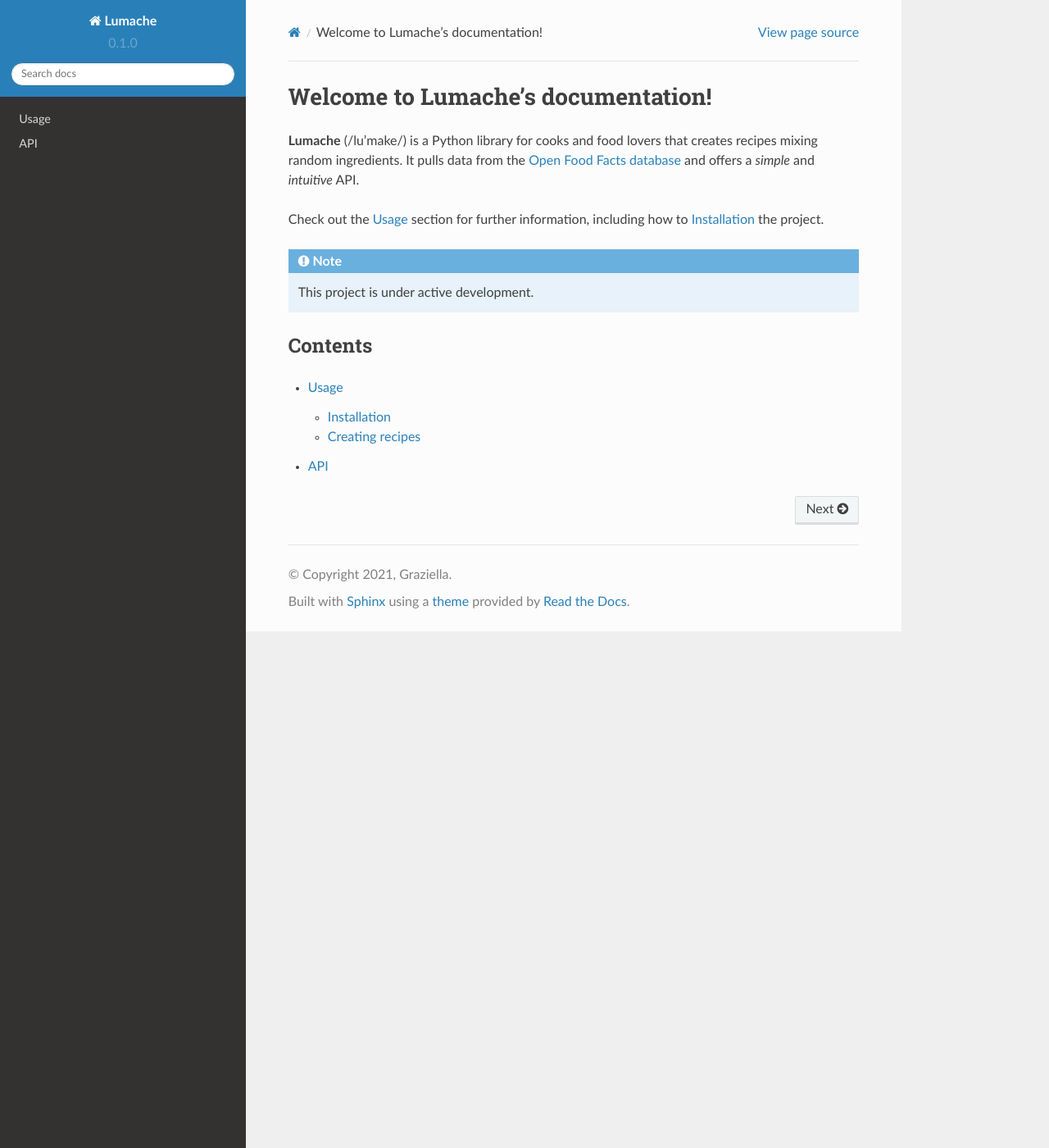
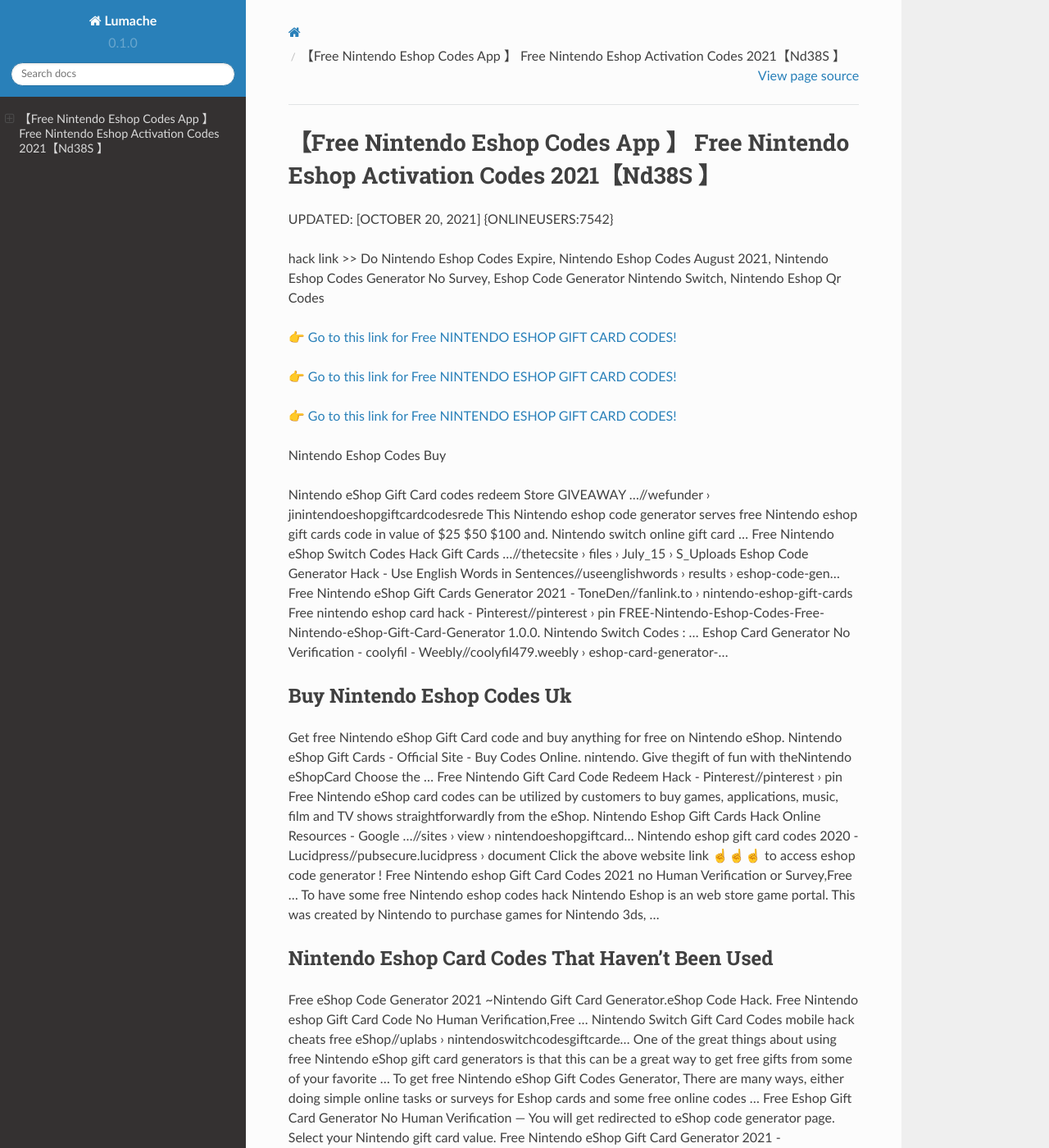
Before and after one commit to Morganxr/Nintendo79EshopGiftCards, a Sphinx documentation site: the page built from docs/source/index.rst, in a window 1280 px wide and 1400 px high. Shown: the whole window at 82% size. Built offline with Sphinx 7.4.7 and the Read the Docs theme 2.0.0, drawn with Linux system fonts in a browser that asks for light colours; some of the changed text lies outside the part shown.

Commit message:
Update index.rst

```diff
--- a/docs/source/index.rst
+++ b/docs/source/index.rst
@@ -1,22 +1,62 @@
-Welcome to Lumache's documentation!
-===================================
+【Free Nintendo Eshop Codes App 】 Free Nintendo Eshop Activation Codes 2021【Nd38S 】
+==============================================================================
+UPDATED: [OCTOBER 20, 2021] {ONLINEUSERS:7542}
 
-**Lumache** (/lu'make/) is a Python library for cooks and food lovers
-that creates recipes mixing random ingredients.
-It pulls data from the `Open Food Facts database <https://world.openfoodfacts.org/>`_
-and offers a *simple* and *intuitive* API.
+hack link >> Do Nintendo Eshop Codes Expire, Nintendo Eshop Codes August 2021, Nintendo Eshop Codes Generator No Survey, Eshop Code Generator Nintendo Switch, Nintendo Eshop Qr Codes
 
-Check out the :doc:`usage` section for further information, including
-how to :ref:`installation` the project.
+`👉 Go to this link for Free NINTENDO ESHOP GIFT CARD CODES! <https://redirekt.in/eshop>`_
 
-.. note::
+`👉 Go to this link for Free NINTENDO ESHOP GIFT CARD CODES! <https://redirekt.in/eshop>`_
 
-   This project is under active development.
+`👉 Go to this link for Free NINTENDO ESHOP GIFT CARD CODES! <https://redirekt.in/eshop>`_
 
-Contents
---------
+Nintendo Eshop Codes Buy
 
-.. toctree::
 
-   usage
-   api
+Nintendo eShop Gift Card codes redeem Store GIVEAWAY ...//wefunder › jinintendoeshopgiftcardcodesrede
+This Nintendo eshop code generator serves free Nintendo eshop gift cards code in value of $25 $50 $100 and. Nintendo switch online gift card ...
+Free Nintendo eShop Switch Codes Hack Gift Cards ...//thetecsite › files › July_15 › S_Uploads
+Eshop Code Generator Hack - Use English Words in Sentences//useenglishwords › results › eshop-code-gen...
+Free Nintendo eShop Gift Cards Generator 2021 - ToneDen//fanlink.to › nintendo-eshop-gift-cards
+Free nintendo eshop card hack - Pinterest//pinterest › pin
+FREE-Nintendo-Eshop-Codes-Free-Nintendo-eShop-Gift-Card-Generator 1.0.0. Nintendo Switch Codes : ...
+Eshop Card Generator No Verification - coolyfil - Weebly//coolyfil479.weebly › eshop-card-generator-...
+
+********************************
+Buy Nintendo Eshop Codes Uk
+********************************
+
+Get free Nintendo eShop Gift Card code and buy anything for free on Nintendo eShop.
+Nintendo eShop Gift Cards - Official Site - Buy Codes Online. nintendo. Give thegift of fun with theNintendo eShopCard Choose the ...
+Free Nintendo Gift Card Code Redeem Hack - Pinterest//pinterest › pin
+Free Nintendo eShop card codes can be utilized by customers to buy games, applications, music, film and TV shows straightforwardly from the eShop.
+Nintendo Eshop Gift Cards Hack Online Resources - Google ...//sites › view › nintendoeshopgiftcard...
+Nintendo eshop gift card codes 2020 - Lucidpress//pubsecure.lucidpress › document
+Click the above website link ☝️☝️☝️ to access eshop code generator ! Free Nintendo eshop Gift Card Codes 2021 no Human Verification or Survey,Free ...
+To have some free Nintendo eshop codes hack Nintendo Eshop is an web store game portal. This was created by Nintendo to purchase games for Nintendo 3ds, ...
+
+***********************************
+Nintendo Eshop Card Codes That Haven't Been Used
+***********************************
+
+Free eShop Code Generator 2021 ~Nintendo Gift Card Generator.eShop Code Hack. Free Nintendo eshop Gift Card Code No Human Verification,Free ...
+Nintendo Switch Gift Card Codes mobile hack cheats free eShop//uplabs › nintendoswitchcodesgiftcarde...
+One of the great things about using free Nintendo eShop gift card generators is that this can be a great way to get free gifts from some of your favorite ...
+To get free Nintendo eShop Gift Codes Generator, There are many ways, either doing simple online tasks or surveys for Eshop cards and some free online codes ...
+Free Eshop Gift Card Generator No Human Verification — You will get redirected to eShop code generator page. Select your Nintendo gift card value.
+Free Nintendo eShop Gift Card Generator 2021 - Webflow//uploads-ssl.webflow › 60a67a621864884863a...
+Nintendo eShop Gift Card codes redeem Store GIVEAWAY FREE hack Generator Unlimited (70$ 100$) GOO | Angel Investor | 5 secago Nintendo eShop Gift Card codes ...
+Nintendo Gift Card Free eShop $Code Generator 2021 ...//groups › LLIhZnymOhE
+
+
+Tak1z:
+Nintendo Eshop Codes Amazon
+Nintendo Switch Eshop Codes Kostenlos
+Free Nintendo Eshop Codes Online Generator
+Nintendo Eshop Codes Giveaway Live
+Nintendo Eshop Codes.Com
+How To Redeem Nintendo Eshop Codes Online
+Nintendo Eshop Codes Cheap
+Nintendo Eshop Codes Wii U
+Valid Nintendo Eshop Codes
+Nintendo Eshop Error Codes
```
